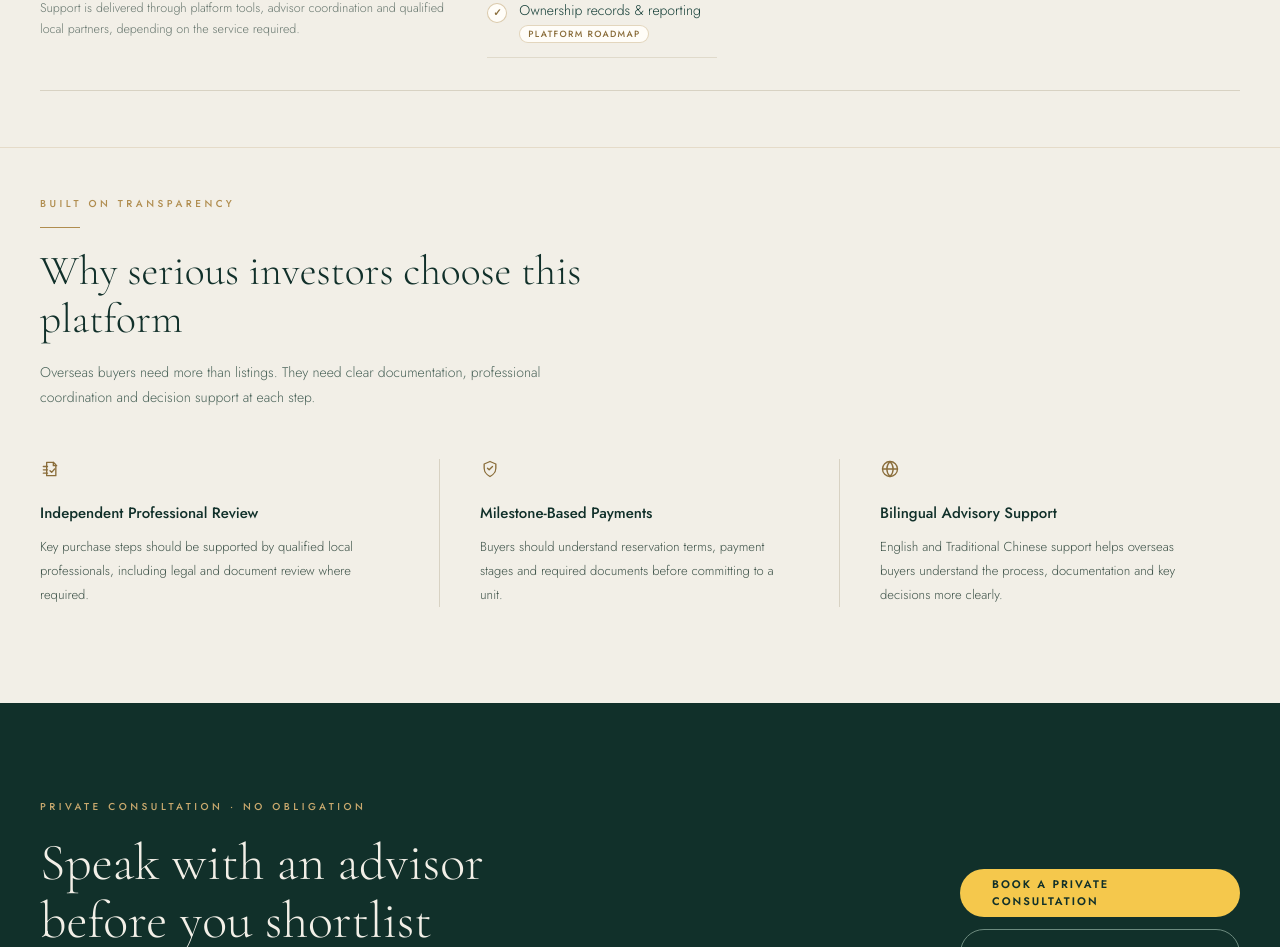
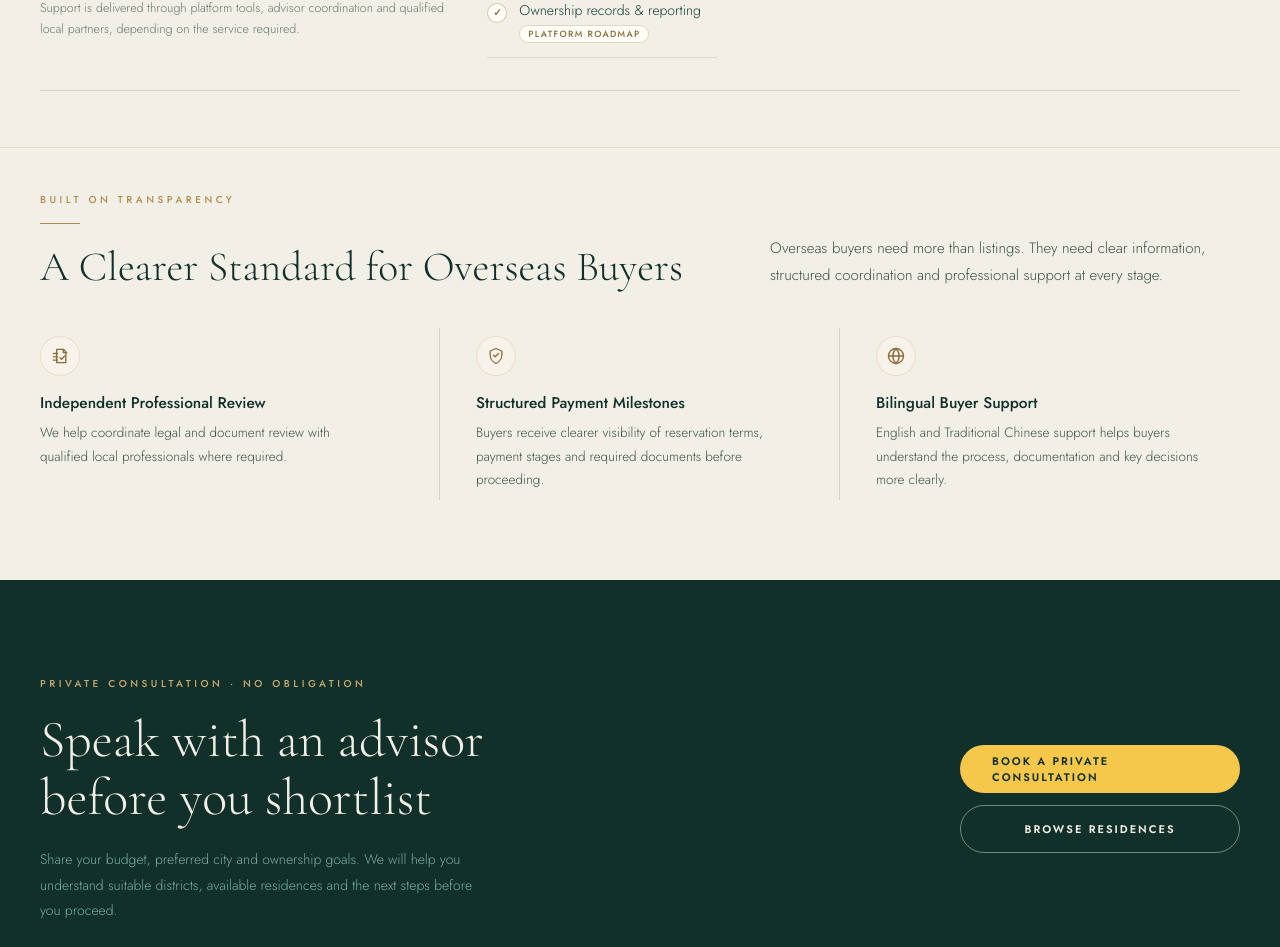
Before and after one commit to MC-eth/vietnam-property-platform, a Next.js app: page /how-it-works in a window 1280 px wide. Shown: the part 1750-2697 px from the top of the page. Built offline with nearby package versions, Linux system fonts and the light colour scheme.

Commit message:
Refine transparency section

```diff
--- a/app/how-it-works/page.tsx
+++ b/app/how-it-works/page.tsx
@@ -65,17 +65,17 @@ const trustPillars = [
   {
     icon: "certificate",
     title: "Independent Professional Review",
-    body: "Key purchase steps should be supported by qualified local professionals, including legal and document review where required.",
+    body: "We help coordinate legal and document review with qualified local professionals where required.",
   },
   {
     icon: "shield",
-    title: "Milestone-Based Payments",
-    body: "Buyers should understand reservation terms, payment stages and required documents before committing to a unit.",
+    title: "Structured Payment Milestones",
+    body: "Buyers receive clearer visibility of reservation terms, payment stages and required documents before proceeding.",
   },
   {
     icon: "globe",
-    title: "Bilingual Advisory Support",
-    body: "English and Traditional Chinese support helps overseas buyers understand the process, documentation and key decisions more clearly.",
+    title: "Bilingual Buyer Support",
+    body: "English and Traditional Chinese support helps buyers understand the process, documentation and key decisions more clearly.",
   },
 ];
 
@@ -251,30 +251,32 @@ export default function HowItWorksPage() {
         </section>
 
         {/* Trust pillars */}
-        <section className="border-t border-[#B08D4F]/20 px-6 pb-16 pt-8 sm:px-10 sm:pb-24 sm:pt-12">
+        <section className="border-t border-[#B08D4F]/20 px-6 pb-14 pt-8 sm:px-10 sm:pb-20 sm:pt-11">
           <div className="mx-auto max-w-7xl">
+            <div className="grid gap-6 lg:grid-cols-[0.58fr_0.42fr] lg:items-end">
               <div className="max-w-2xl">
                 <BadgeLabel className="mb-4">
                   <TD value="Built on Transparency" />
                 </BadgeLabel>
                 <GoldRule />
                 <h2 className={`${displaySerif.className} mt-5 text-[clamp(1.9rem,3.5vw,2.6rem)] font-light leading-[1.15] text-[#11302A]`}>
-                <TD value="Why serious investors choose this platform" />
+                  <TD value="A Clearer Standard for Overseas Buyers" />
                 </h2>
-              <p className="mt-4 max-w-xl text-sm font-light leading-[1.85] text-[#4A6359]">
-                <TD value="Overseas buyers need more than listings. They need clear documentation, professional coordination and decision support at each step." />
+              </div>
+              <p className="max-w-[470px] text-[15px] font-light leading-[1.75] text-[#3D5248] lg:justify-self-end lg:pb-1">
+                <TD value="Overseas buyers need more than listings. They need clear information, structured coordination and professional support at every stage." />
               </p>
             </div>
-            <div className="mt-12 grid gap-10 md:grid-cols-3 md:gap-0 md:divide-x md:divide-[#D8D2C3]">
+            <div className="mt-9 grid gap-0 border-y border-[#D8D2C3] md:grid-cols-3 md:divide-x md:divide-[#D8D2C3] md:border-y-0">
               {trustPillars.map((pillar) => (
-                <article className="md:px-10 md:first:pl-0 md:last:pr-0" key={pillar.title}>
-                  <span className="inline-flex text-[#8A6D3A]">
+                <article className="border-b border-[#D8D2C3] py-7 last:border-b-0 md:border-b-0 md:px-9 md:py-2 md:first:pl-0 md:last:pr-0" key={pillar.title}>
+                  <span className="inline-flex h-10 w-10 items-center justify-center rounded-full border border-[#B08D4F]/20 bg-[#F8F3EA] text-[#8A6D3A]">
                     <PillarIcon type={pillar.icon} />
                   </span>
-                  <h3 className="mb-2.5 mt-4 text-[15px] font-medium text-[#11302A]">
+                  <h3 className="mb-2 mt-4 text-[15.5px] font-medium leading-snug text-[#11302A]">
                     <TD value={pillar.title} />
                   </h3>
-                  <p className="max-w-[320px] text-[13px] font-light leading-[1.85] text-[#3D5248]">
+                  <p className="max-w-[330px] text-[13.5px] font-light leading-[1.75] text-[#3D5248]">
                     <TD value={pillar.body} />
                   </p>
                 </article>
--- a/constants/translations.ts
+++ b/constants/translations.ts
@@ -1520,15 +1520,26 @@ export const displayTranslations: Record<LanguageCode, Record<string, string>> =
     "Platform roadmap": "平台規劃",
     "Why serious investors choose this platform": "為何成熟投資者選擇此平台",
     "Why serious investors choose this platform.": "為何成熟投資者選擇此平台",
+    "A Clearer Standard for Overseas Buyers": "為海外買家建立更清晰的服務標準",
+    "Overseas buyers need more than listings. They need clear information, structured coordination and professional support at every stage.":
+      "海外買家需要的不只是樓盤資訊，更需要清晰資料、有系統的協調及每個階段的專業支援。",
     "Overseas buyers need more than listings. They need clear documentation, professional coordination and decision support at each step.":
       "海外買家需要的不只是樓盤資訊，更需要清晰文件、專業協調及每一步的決策支援。",
     "Independent Professional Review": "獨立專業審閱",
     "Independent Legal Review": "獨立專業審閱",
+    "We help coordinate legal and document review with qualified local professionals where required.":
+      "我們在需要時協助與合資格本地專業人士協調法律及文件審閱。",
     "Key purchase steps should be supported by qualified local professionals, including legal and document review where required.":
       "重要購買步驟應由合資格本地專業人士支援，包括所需的法律及文件審閱。",
+    "Structured Payment Milestones": "清晰付款里程碑",
     "Milestone-Based Payments": "按里程碑付款",
+    "Buyers receive clearer visibility of reservation terms, payment stages and required documents before proceeding.":
+      "買家在推進交易前，可更清楚了解認購條款、付款階段及所需文件。",
     "Buyers should understand reservation terms, payment stages and required documents before committing to a unit.":
       "買家在確認單位前，應清楚了解認購條款、付款階段及所需文件。",
+    "Bilingual Buyer Support": "雙語買家支援",
+    "English and Traditional Chinese support helps buyers understand the process, documentation and key decisions more clearly.":
+      "英文及繁體中文支援有助買家更清楚理解流程、文件及關鍵決定。",
     "English and Traditional Chinese support helps overseas buyers understand the process, documentation and key decisions more clearly.":
       "英文及繁體中文支援有助海外買家更清楚理解流程、文件及關鍵決定。",
     "Private Consultation · No Obligation": "私人諮詢 · 無任何義務",
```
Lines whose indentation alone changed are shown as unchanged.
